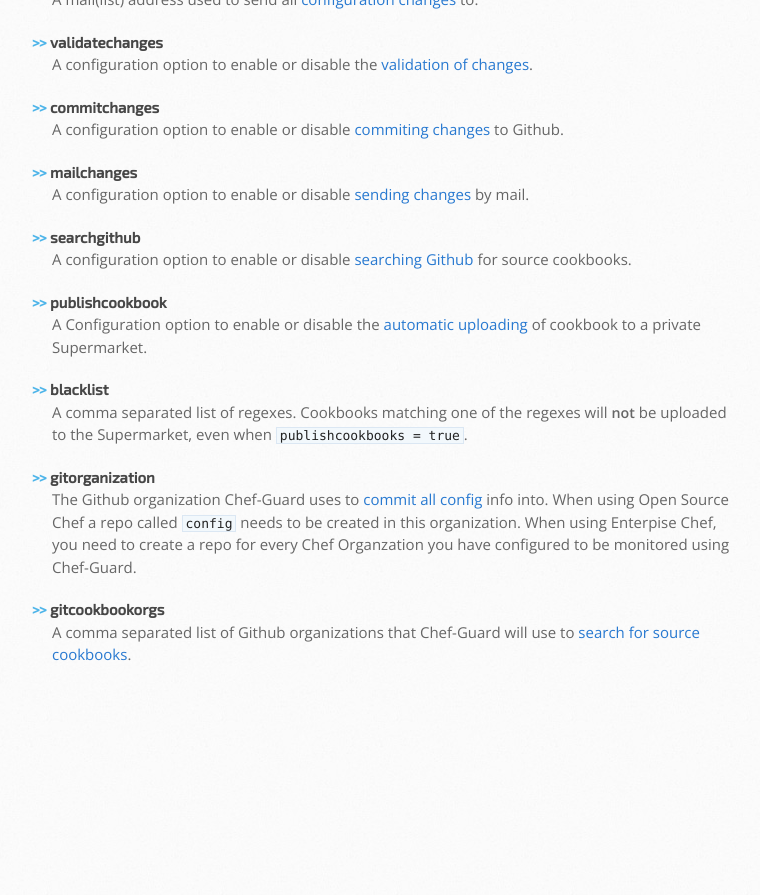
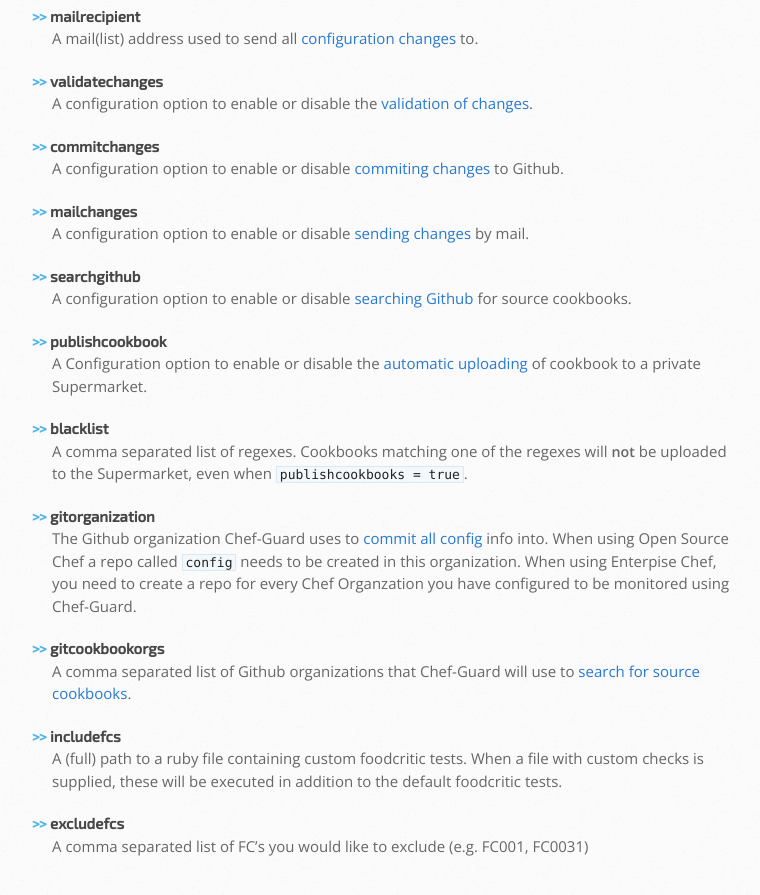
Before and after one commit to xanzy/xanzy.github.io, a Jekyll site: the page built from projects/chef-guard/configuration/default_section.md, in a window 1280 px wide and 900 px high, scrolled down 1506 px. Shown: the top 895 px of the window, without its empty margins (378-1138 px from the left). Built offline with Jekyll 4.4.1, drawn with Linux system fonts in a browser that asks for light colours; before the commit the page ends 2214 px from its top, so only the background shows below that; some of the changed text lies outside the part shown.

Commit message:
Updated config for new foodcritic configurables

```diff
--- a/projects/chef-guard/configuration/default_section.md
+++ b/projects/chef-guard/configuration/default_section.md
@@ -24,6 +24,8 @@
   blacklist       =      # This can be multiple regexes divided by a ','
   gitorganization = chef-guard
   gitcookbookorgs = org1, org2 # When using multiple orgs (divided by a ','), the order here determines the lookup order!
+  includefcs      =      # This should be the full path to a custom .rb file containing your custom checks
+  excludefcs      =      # This can be multiple FC's divided by a ','
 ~~~
 
 #### listen
@@ -73,3 +75,9 @@
 
 #### gitcookbookorgs
 A comma separated list of Github organizations that Chef-Guard will use to [search for source cookbooks]({{ site.url }}/projects/chef-guard/introduction/cookbook_validation.html#comparing-the-cookbook).
+
+#### includefcs
+A (full) path to a ruby file containing custom foodcritic tests. When a file with custom checks is supplied, these will be executed in addition to the default foodcritic tests.
+
+#### excludefcs
+A comma separated list of FC's you would like to exclude (e.g. FC001, FC0031)
```
